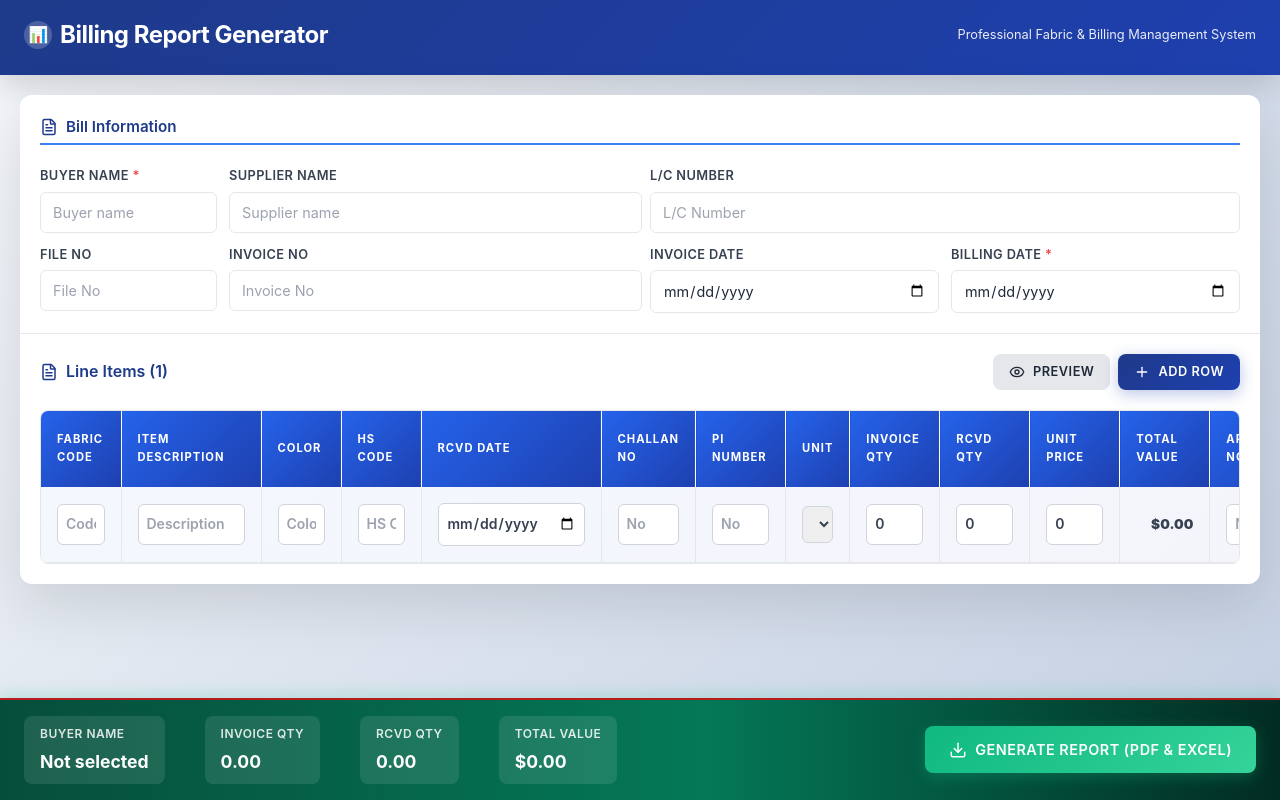
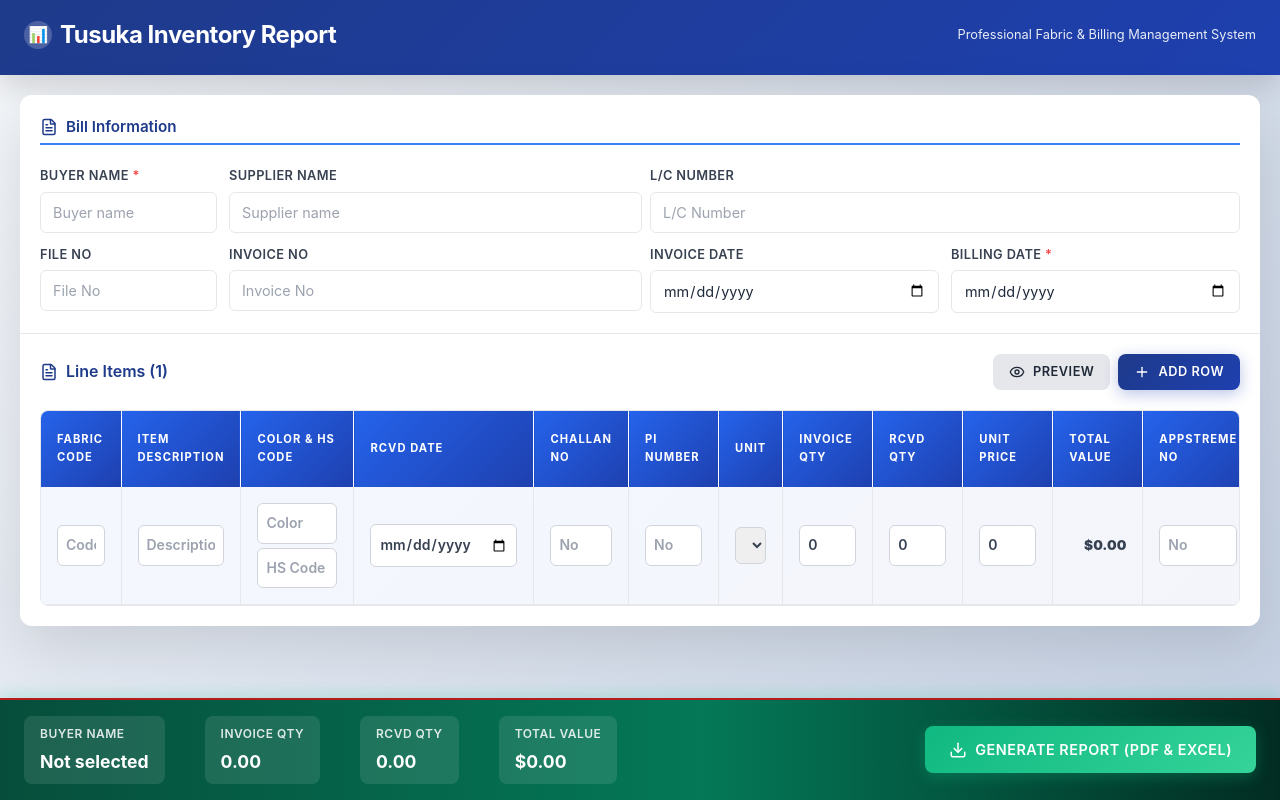
Before and after one commit to innovatesagor/PDF-Gen-TTL, a React (Vite) app: page / in a window 1280 px wide. Built offline with nearby package versions, Linux system fonts and the light colour scheme.

Commit message:
Update header title and modify table columns

```diff
--- a/App.tsx
+++ b/App.tsx
@@ -116,7 +116,7 @@ const App: React.FC = () => {
         <div className="header-top">
           <div className="header-title">
             <div className="header-logo">📊</div>
-            <span>Billing Report Generator</span>
+            <span>Tusuka Inventory Report</span>
           </div>
           <div className="header-subtitle">
             Professional Fabric & Billing Management System
@@ -249,13 +249,12 @@ const App: React.FC = () => {
                   <thead>
                     <tr>
                       <th style={{ minWidth: "80px" }}>Fabric Code</th>
-                      <th style={{ minWidth: "140px" }}>Item Description</th>
-                      <th style={{ minWidth: "80px" }}>Color</th>
-                      <th style={{ minWidth: "80px" }}>HS Code</th>
+                      <th style={{ minWidth: "100x" }}>Item Description</th>
+                      <th style={{ minWidth: "10px" }}>Color & HS Code</th>
                       <th style={{ minWidth: "40px" }}>Rcvd Date</th>
                       <th style={{ minWidth: "90px" }}>Challan No</th>
                       <th style={{ minWidth: "90px" }}>PI Number</th>
-                      <th style={{ minWidth: "60px" }}>Unit</th>
+                      <th style={{ minWidth: "50px" }}>Unit</th>
                       <th style={{ minWidth: "90px" }}>Invoice Qty</th>
                       <th style={{ minWidth: "90px" }}>Rcvd Qty</th>
                       <th style={{ minWidth: "90px" }}>Unit Price</th>
@@ -309,8 +308,12 @@ const App: React.FC = () => {
                           </td>
                           <td>
                             {previewMode ? (
-                              <span>{item.color}</span>
+                              <span>
+                                {item.color ? `Color: ${item.color}` : ''}<br />
+                                {item.hsCode ? `HS Code: ${item.hsCode}` : ''}
+                              </span>
                             ) : (
+                              <div style={{ display: 'flex', flexDirection: 'column', gap: '4px' }}>
                                 <input
                                   type="text"
                                   value={item.color}
@@ -322,13 +325,8 @@ const App: React.FC = () => {
                                     )
                                   }
                                   placeholder="Color"
+                                  style={{ width: '100%', minWidth: '80px' }}
                                 />
-                            )}
-                          </td>
-                          <td>
-                            {previewMode ? (
-                              <span>{item.hsCode}</span>
-                            ) : (
                                 <input
                                   type="text"
                                   value={item.hsCode}
@@ -340,7 +338,9 @@ const App: React.FC = () => {
                                     )
                                   }
                                   placeholder="HS Code"
+                                  style={{ width: '100%', minWidth: '80px' }}
                                 />
+                              </div>
                             )}
                           </td>
                           <td>
```
Lines whose indentation alone changed are shown as unchanged.
